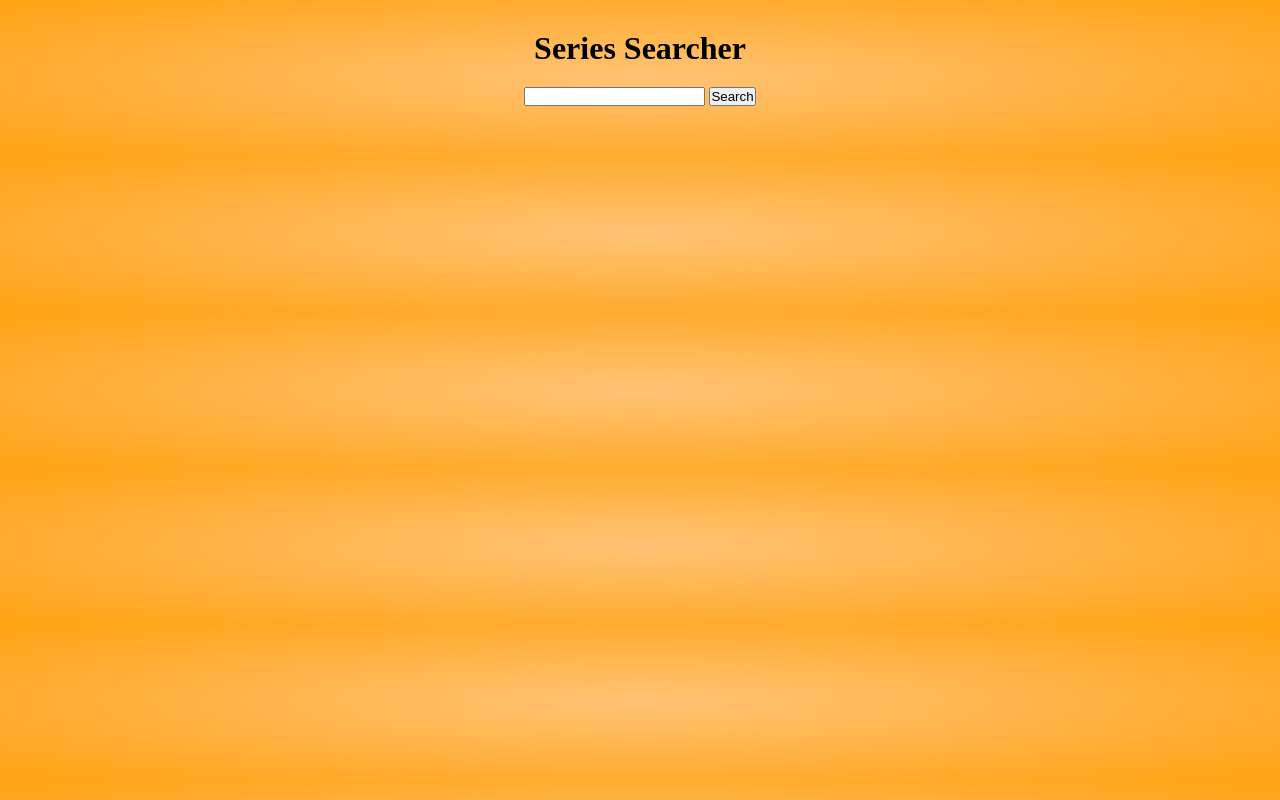
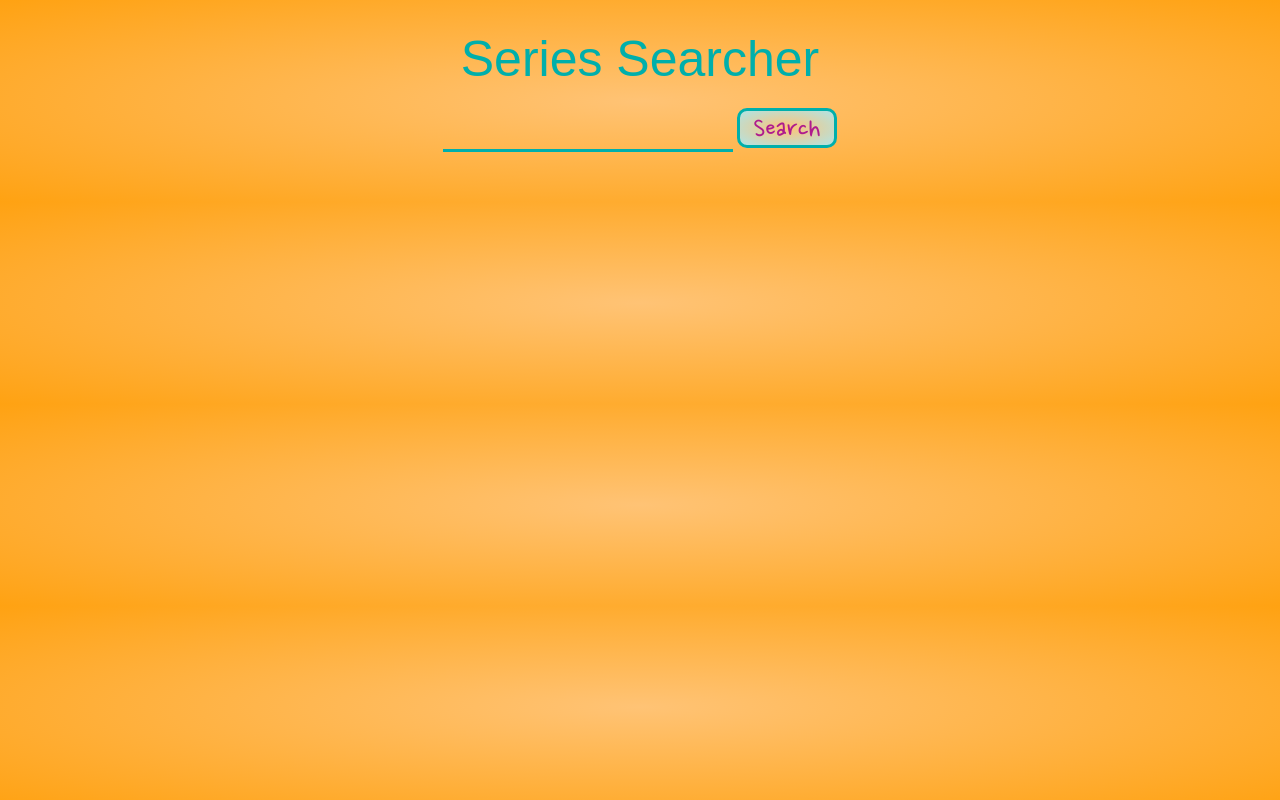
Before and after one commit to elisabet-as/dorcas-s2-evaluacion-final-ElisabetAS, a website: page index.html in a window 1280 px wide. Drawn offline with Linux system fonts and the light colour scheme; a web font is replaced by a local one.

Commit message:
maquetación acabada

```diff
--- a/index.html
+++ b/index.html
@@ -2,7 +2,8 @@
 <html lang="es">
 <head>
 	<meta charset="UTF-8">
-	<title></title>
+	<title>Evaluación final</title>
+	<link href="https://fonts.googleapis.com/css?family=Nanum+Pen+Script|Knewave" rel="stylesheet">
 	<link rel="stylesheet" href="css/main.css">
 </head>
 <body>
--- a/scss/components/_button.scss
+++ b/scss/components/_button.scss
@@ -1,3 +1,12 @@
-// .search {
-//
-// }
+.search {
+  height: 40px;
+  width: 100px;
+  border: solid $colorborder 3px;
+  border-radius: 10px;
+  outline: none;
+  cursor: pointer;
+  background-image: radial-gradient($backgroundcolorA, $colorauxiliar);
+  font-size: 30px;
+  font-family: $fontfamilyprimary;
+  color: $colortargetB;
+}
--- a/scss/components/_favourite.scss
+++ b/scss/components/_favourite.scss
@@ -1,4 +1,5 @@
 .favouriteSerie {
   background-image: linear-gradient($colortargetA, $colortargetB);
   border: solid $colorborder 3px;
+  border-radius: 10px;
 }
--- a/scss/core/_variables.scss
+++ b/scss/core/_variables.scss
@@ -1,5 +1,9 @@
 $colortargetA: #c37bb1;
 $colortargetB: #af1c8d;
 $colorborder: #00afab;
+$colorauxiliar: #b0e4e6;
 $backgroundcolorA: #ffc375;
 $backgroundcolorB: #ffa212;
+
+$fontfamilyprimary: 'Nanum Pen Script', sans-serif;
+$fontfamilysecondary: 'Knewave', sans-serif;
--- a/scss/pages/_searcher.scss
+++ b/scss/pages/_searcher.scss
@@ -6,11 +6,17 @@
 
 body {
   background-image: radial-gradient($backgroundcolorA, $backgroundcolorB);
+  margin-left: 20px;
+  margin-right: 20px;
 }
 
 .title {
   text-align: center;
   margin-top: 30px;
+  font-family: $fontfamilysecondary;
+  font-size: 50px;
+  color: $colorborder;
+  font-weight: lighter;
 }
 
 .searcher-container {
@@ -19,9 +25,17 @@ body {
   margin-bottom: 50px;
 }
 
-// .searcher {
-//
-// }
+.searcher {
+  border: none;
+  background: none;
+  outline: none;
+  border-bottom: solid $colorborder 3px;
+  height: 40px;
+  width: 290px;
+  font-size: 30px;
+  font-family: $fontfamilyprimary;
+  color: $colortargetB;
+}
 
 .list {
   list-style: none;
@@ -41,4 +55,7 @@ body {
 .subtitles {
   text-align: center;
   margin-top: 10px;
+  color: $colorborder;
+  font-family: $fontfamilysecondary;
+  font-weight: lighter;
 }
```
Also changed, not shown: css/main.css.
